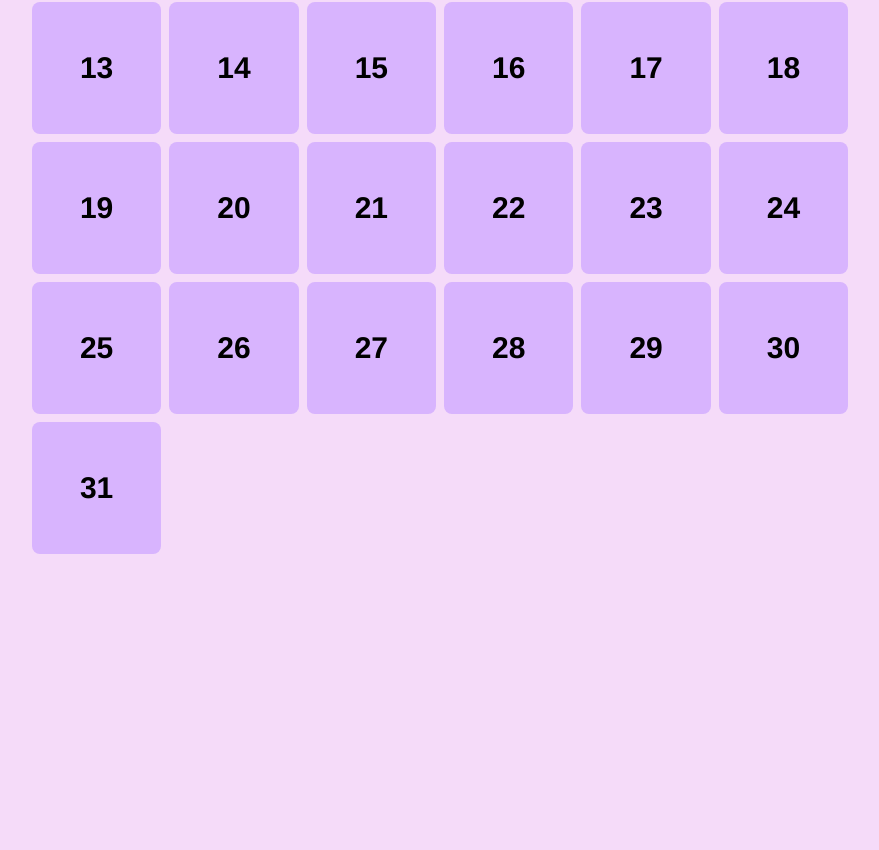
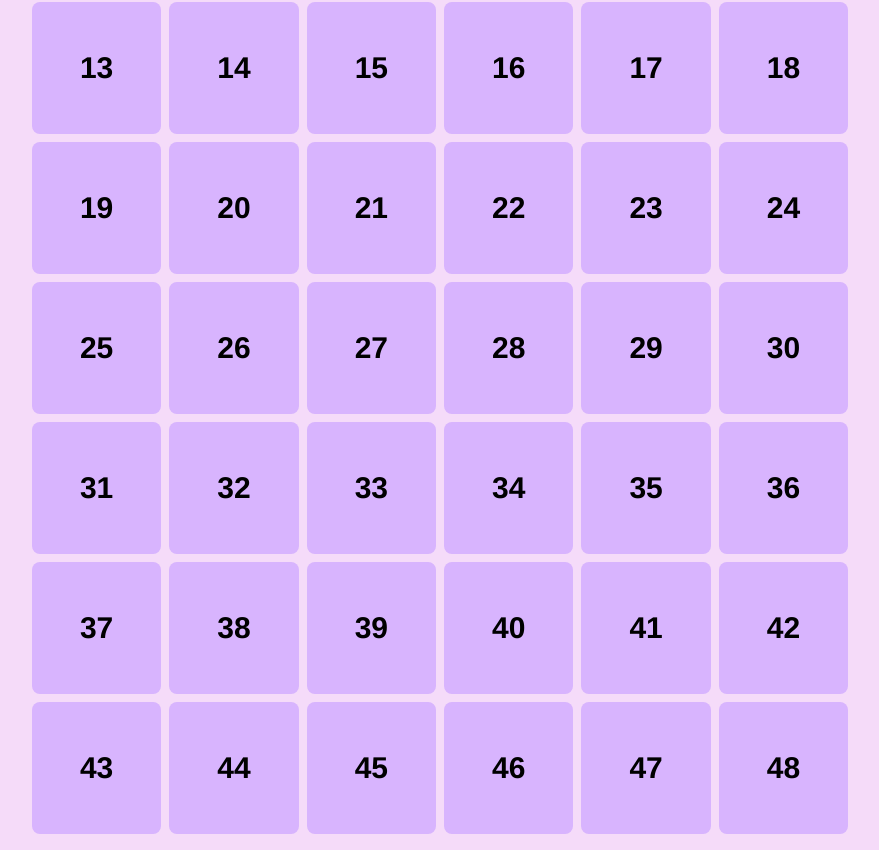
Before and after one commit to lilmaxclara/Palette, a Vue app in the folder palette/: page /#/history in a window 1280 px wide. Shown: the part 478-1328 px from the top of the page, without its empty margins (200-1079 px from the left). Before the commit the page ends 1048 px from the top, so only its background shows below. Built offline with nearby package versions, Linux system fonts and the light colour scheme.

Commit message:
Update Dates

```diff
--- a/palette/src/views/HistoryView.vue
+++ b/palette/src/views/HistoryView.vue
@@ -40,7 +40,7 @@ export default {
 
   },
   mounted() {
-      const baseDate = new Date("November 4, 2022 00:00:00");
+      const baseDate = new Date("November 21, 2022 00:00:00");
       const currentDate = new Date();
       const diffTime = Math.abs(currentDate - baseDate);
       const diffDays = Math.floor(diffTime / (1000 * 60 * 60 * 24));
--- a/palette/src/views/HomeView.vue
+++ b/palette/src/views/HomeView.vue
@@ -289,7 +289,7 @@ export default {
       }
     },
     getGameNumber() {
-      const baseDate = new Date("November 4, 2022 00:00:00");
+      const baseDate = new Date("November 21, 2022 00:00:00");
       const currentDate = new Date();
       const diffTime = Math.abs(currentDate - baseDate);
       const diffDays = Math.floor(diffTime / (1000 * 60 * 60 * 24));
```
